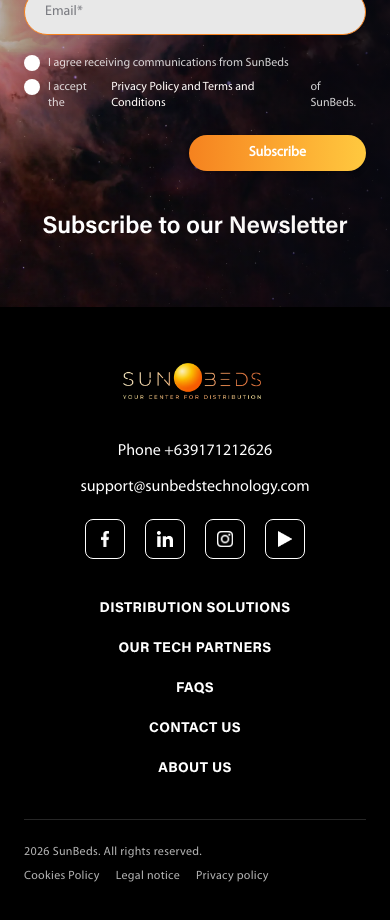
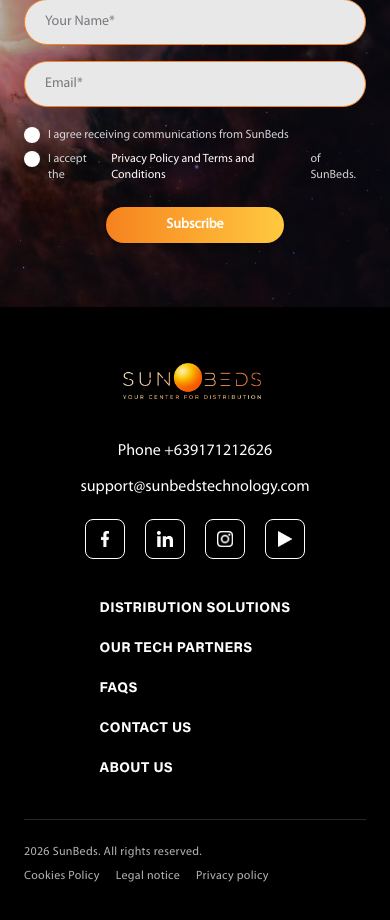
Before and after one commit to krishpanara/sunbeds, a Next.js app: page / in a window 390 px wide. Shown: the part 7120-8040 px from the top of the page. Built offline with nearby package versions, Linux system fonts and the light colour scheme.

Commit message:
style: enhance layout and alignment in Footer, Newsletter, OurValues, OnboardingProcess, PartnerLogoStrips, and PartnersHero components

```diff
--- a/src/components/Footer.tsx
+++ b/src/components/Footer.tsx
@@ -47,7 +47,7 @@ export default function Footer() {
             </div>
           </div>
 
-          <ul className="flex flex-col items-center gap-5 whitespace-nowrap text-center font-heading text-sm font-bold uppercase tracking-wide lg:items-start lg:text-left">
+          <ul className="mx-auto flex w-fit flex-col items-start gap-5 whitespace-nowrap text-left font-heading text-sm font-bold uppercase tracking-wide lg:mx-0">
             {footerLinks.map((link) => (
               <li key={link.href}>
                 <Link href={link.href} className="text-white transition-colors hover:text-[#f5821f]">
--- a/src/components/Newsletter.tsx
+++ b/src/components/Newsletter.tsx
@@ -16,7 +16,7 @@ export default function Newsletter() {
       />
       <div className="absolute inset-0 bg-gradient-to-r from-[#05070f]/10 via-[#05070f]/40 to-[#05070f]/80" />
       <div className="relative mx-auto grid max-w-7xl gap-10 px-6 lg:grid-cols-2 lg:px-10">
-        <div className="flex flex-col gap-4">
+        <div className="order-2 flex flex-col gap-4 lg:order-1">
           <input
             type="text"
             placeholder="Company Name*"
@@ -47,7 +47,7 @@ export default function Newsletter() {
             </label>
           </div>
 
-          <div className="mt-2 flex justify-end">
+          <div className="mt-2 flex justify-center lg:justify-end">
             <button
               type="button"
               className="w-fit rounded-full bg-gradient-to-r from-[#f5821f] to-[#ffc93f] px-15 py-2 text-sm font-semibold text-white shadow-md transition-opacity hover:opacity-90"
@@ -57,7 +57,7 @@ export default function Newsletter() {
           </div>
         </div>
 
-        <div className="flex items-start justify-center lg:justify-end">
+        <div className="order-1 flex items-start justify-center lg:order-2 lg:justify-end">
           <h3 className="text-2xl font-semibold text-white lg:text-3xl">
             Subscribe to our <span className="text-[#faf8f7]">Newsletter</span>
           </h3>
--- a/src/components/about/OurValues.tsx
+++ b/src/components/about/OurValues.tsx
@@ -4,13 +4,15 @@ export default function OurValues() {
   return (
     <section className="pt-14 pb-10">
       <div className="mx-auto max-w-3xl px-6 lg:px-10">
-        <span className="flex h-14 w-14 items-center justify-center rounded-full bg-gradient-to-br from-[#f5821f] to-[#d9541f]">
-          <Image src="/images/icon-values.png" alt="" width={28} height={28} />
-        </span>
+        <div className="flex justify-center sm:justify-start">
+          <span className="flex h-16 w-16 items-center justify-center rounded-full bg-gradient-to-br from-[#f5821f] to-[#d9541f]">
+            <Image src="/images/icon-values.png" alt="" width={28} height={28} />
+          </span>
+        </div>
         <h2 className="mt-4 text-2xl font-extrabold tracking-wide text-[#0b0e1a] sm:text-3xl">
           OUR <span className="text-[#f5821f]">VALUES</span>
         </h2>
-        <p className="mt-4 text-[#0b0e1a]/60">
+        <p className="mt-4 text-justify text-[#0b0e1a]/60 sm:text-left">
           To elevate hotel distribution through intelligent technology and
           trusted partnerships built on transparency, collaboration, and
           shared success — empowering hotels to maximize their e-commerce
--- a/src/components/partners/OnboardingProcess.tsx
+++ b/src/components/partners/OnboardingProcess.tsx
@@ -28,13 +28,15 @@ export default function OnboardingProcess() {
   return (
     <section className="pb-20">
       <div className="mx-auto max-w-6xl px-6 lg:px-10">
-        <h2 className="text-xl font-extrabold tracking-wide text-[#0b0e1a]">OUR ONBOARDING PROCESS</h2>
+        <h2 className="text-center text-xl font-extrabold tracking-wide text-[#0b0e1a] lg:text-left">OUR ONBOARDING PROCESS</h2>
+        <div className="text-center lg:text-left">
           <Link
             href="/contact"
             className="mt-4 inline-block rounded-full bg-gradient-to-r from-[#f5821f] to-[#ffc93f] px-7 py-3 text-sm font-semibold text-white shadow-md transition-opacity hover:opacity-90"
           >
             Contact Us
           </Link>
+        </div>
 
         <div className="mt-8 grid gap-6 sm:grid-cols-2">
           {steps.map((s) => (
--- a/src/components/partners/PartnerLogoStrips.tsx
+++ b/src/components/partners/PartnerLogoStrips.tsx
@@ -46,7 +46,7 @@ export default function PartnerLogoStrips() {
         <h3 className="mt-16 text-xl font-bold text-[#0b0e1a]">
           Integrated with <span className="text-[#f5821f]">Tech Partners</span>
         </h3>
-        <div className="mt-8 flex flex-wrap items-center justify-center gap-6">
+        <div className="mt-8 flex flex-col items-center justify-center gap-6 sm:flex-row sm:flex-wrap">
           {techPartners.map((logo) => (
             <div key={logo.alt} className="flex h-20 w-44 items-center justify-center rounded-xl p-4">
               <span className="relative block h-full w-full">
--- a/src/components/partners/PartnersHero.tsx
+++ b/src/components/partners/PartnersHero.tsx
@@ -16,9 +16,11 @@ export default function PartnersHero() {
             <p className="mt-2 text-base font-semibold text-[#0b0e1a]">
               One Platform for Direct Hotel
             </p>
+            <div className="text-center lg:text-left">
               <Link href="/contact" className={`mt-5 ${ctaClass}`}>
                 Request a demo
               </Link>
+            </div>
 
             <div className="mt-10">
               <h2 className="text-xl font-extrabold tracking-wide text-[#0b0e1a]">OUR PARTNERS</h2>
@@ -30,9 +32,11 @@ export default function PartnersHero() {
                 e-commerce potential — while maintaining greater transparency,
                 control, and flexibility at every step.
               </p>
+              <div className="text-center lg:text-left">
                 <Link href="/contact" className={`mt-6 ${ctaClass}`}>
                   Contact Us
                 </Link>
+              </div>
             </div>
           </div>
 
```
Lines whose indentation alone changed are shown as unchanged.
